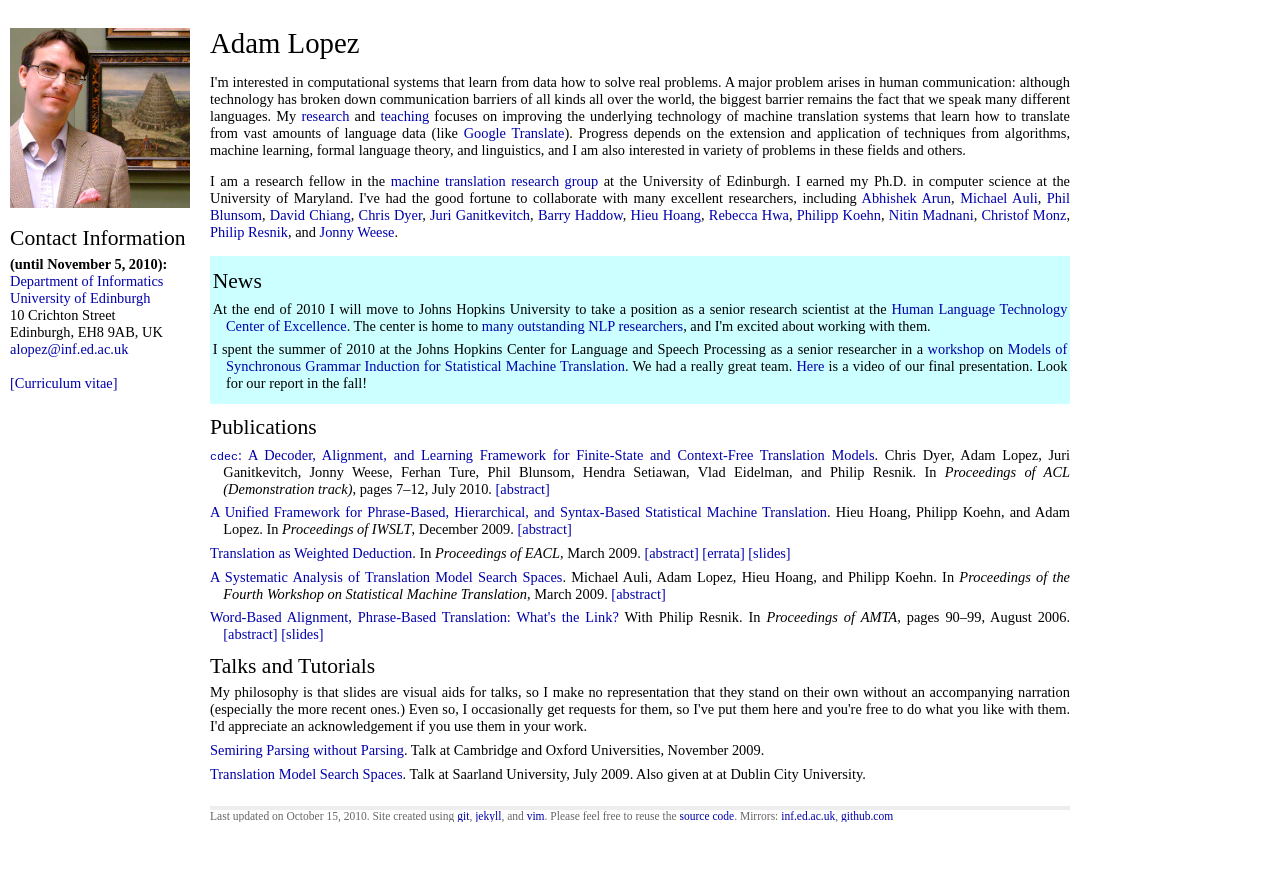
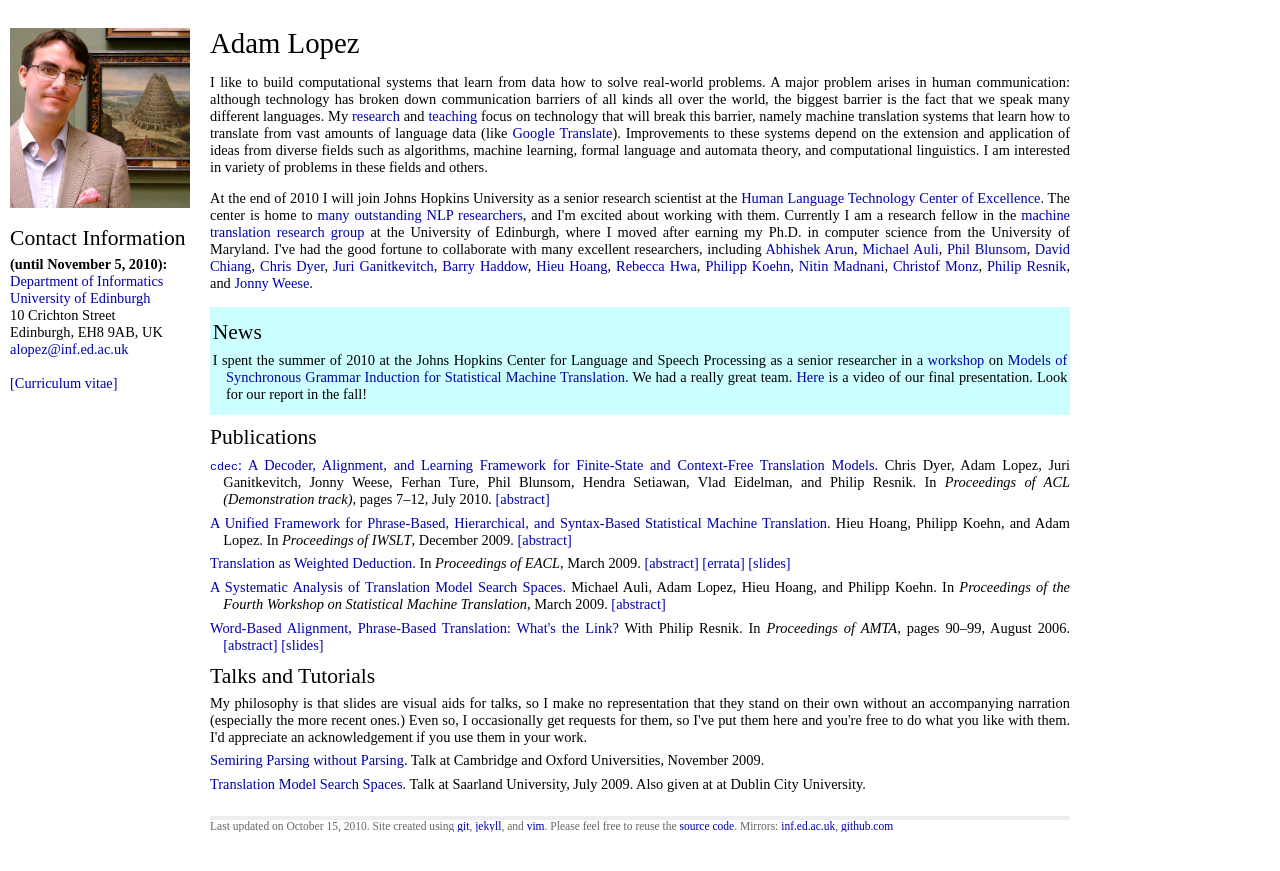
Before and after one commit to alopez/alopez.github.com, a Jekyll site: the page built from index.html, in a window 1280 px wide. Shown: the top 871 px of the page. Built offline with Jekyll 4.4.1, drawn with Linux system fonts in a browser that asks for light colours.

Commit message:
minor changes

```diff
--- a/index.html
+++ b/index.html
@@ -13,22 +13,27 @@ function unhide(divID) {
 
 <div id="bio" class="cv">
 <h1>Adam Lopez</h1>
-<p>I'm interested in computational systems that learn from data how to solve
-real problems.  A major problem arises in human communication: although
+<p>I like to build computational systems that learn from data how to solve
+real-world problems.  A major problem arises in human communication: although
 technology has broken down communication barriers of all kinds all over the
-world, the biggest barrier remains the fact that we speak many different
-languages.  My <a href="#pubs">research</a> and <a href="esslli2010.html">teaching</a> focuses on
-improving the underlying technology of
+world, the biggest barrier is the fact that we speak many different
+languages.  My <a href="#pubs">research</a> and <a href="esslli2010.html">teaching</a> focus on
+technology that will break this barrier, namely
 machine translation systems that learn how to translate from vast amounts of
 language data (like <a href="http://translate.google.com">Google Translate</a>).
-Progress depends on the extension and application of
-techniques from algorithms, machine learning, formal language
-theory, and linguistics, and I am also interested in variety of problems in
+Improvements to these systems depend on the extension and application of
+ideas from diverse fields such as algorithms, machine learning, formal language and automata
+theory, and computational linguistics.  I am interested in variety of problems in
 these fields and others.
 
-<p>I am a research fellow in the
-<a href="http://www.statmt.org/ued">machine translation research group</a> at the University of Edinburgh.
-I earned my Ph.D. in computer science at the University of Maryland.
+<p>At the end of 2010 I will join Johns Hopkins University
+  as a senior research scientist at the <a href="http://web.jhu.edu/hltcoe">Human
+  Language Technology Center of Excellence</a>.  The center is home to <a
+  href="http://web.jhu.edu/HLTCOE/People.html">many outstanding NLP researchers</a>,
+  and I'm excited about working with them.  Currently I am a research fellow in the
+<a href="http://www.statmt.org/ued">machine translation research group</a> at the
+University of Edinburgh, where I moved after
+earning my Ph.D. in computer science from the University of Maryland.
 I've had the good fortune to collaborate with many excellent researchers, including
 <a href="http://homepages.inf.ed.ac.uk/s0343799/">Abhishek Arun</a>,
 <a href="http://www.inf.ed.ac.uk/people/students/Michael_Auli.html">Michael Auli</a>,
@@ -49,12 +54,7 @@ I've had the good fortune to collaborate with many excellent researchers, includ
 <div id="news" class="news">
 <h2>News</h2>
 <ul>
-<li>At the end of 2010 I will move to Johns Hopkins University to take a position
-  as a senior research scientist at the <a href="http://web.jhu.edu/hltcoe">Human
-  Language Technology Center of Excellence</a>.  The center is home to <a
-  href="http://web.jhu.edu/HLTCOE/People.html">many outstanding NLP researchers</a>,
-  and I'm excited about working with them.
-<li> I spent the summer of 2010 at the Johns Hopkins Center for Language
+<li><li> I spent the summer of 2010 at the Johns Hopkins Center for Language
   and Speech Processing as a senior researcher
   in a <a href="http://www.clsp.jhu.edu/workshops/">workshop</a> on
   <a href="http://www.clsp.jhu.edu/workshops/ws10/groups/msgismt/">
```
